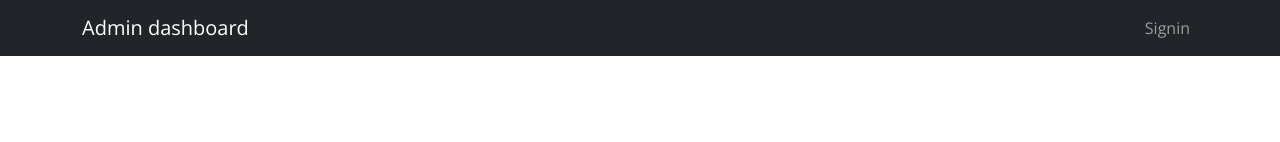
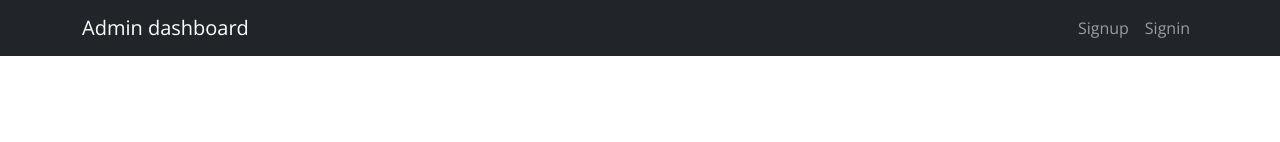
Before and after one commit to S4nfs/ichiba, a React (Create React App) app in the folder dashboard/: page / in a window 1280 px wide. Shown: the top 142 px of the page. Built offline with nearby package versions, Linux system fonts and the light colour scheme.

Commit message:
added navlinks

```diff
--- a/dashboard/src/components/Header/index.js
+++ b/dashboard/src/components/Header/index.js
@@ -1,12 +1,12 @@
 import React from 'react'
-import { Navbar, Container, Nav, NavDropdown } from 'react-bootstrap';
+import { Navbar, Container, Nav, NavDropdown, NavLink, Link } from 'react-bootstrap';
 
 const Header = () => {
   return (
     <>
       <Navbar collapseOnSelect expand="lg" bg="dark" variant="dark">
         <Container>
-          <Navbar.Brand href="#home">Admin dashboard</Navbar.Brand>
+          <Navbar.Brand href="/">Admin dashboard</Navbar.Brand>
           <Navbar.Toggle aria-controls="responsive-navbar-nav" />
           <Navbar.Collapse id="responsive-navbar-nav">
             <Nav className="me-auto">
@@ -23,7 +23,14 @@ const Header = () => {
               </NavDropdown> */}
             </Nav>
             <Nav>
-              <Nav.Link href="#deets">Signin</Nav.Link>
+              {/* <Nav.Link href="#deets">Signin</Nav.Link> */}
+              <li className='nav-item'>
+                <NavLink href="signup" className="nav-link">Signup</NavLink>
+              </li>
+              <li>
+                <Nav.Link href="signin" className="nav-link">Signin</Nav.Link>
+              </li>
+
             </Nav>
           </Navbar.Collapse>
         </Container>
```
